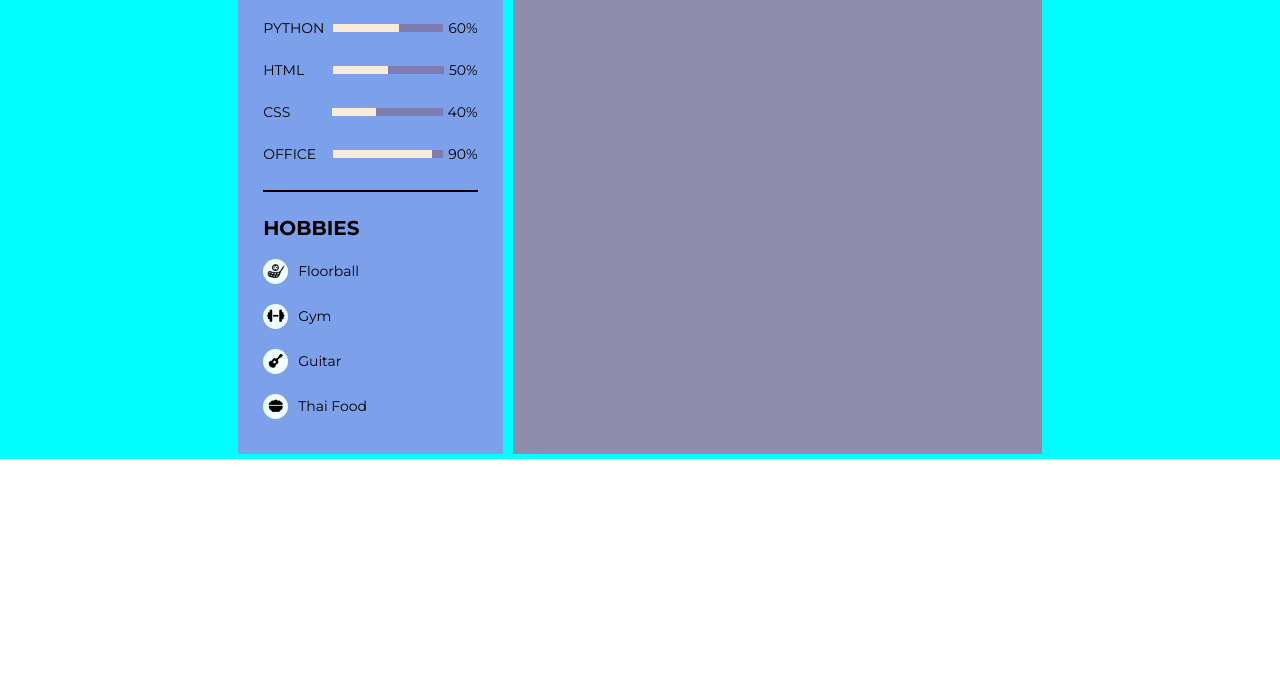
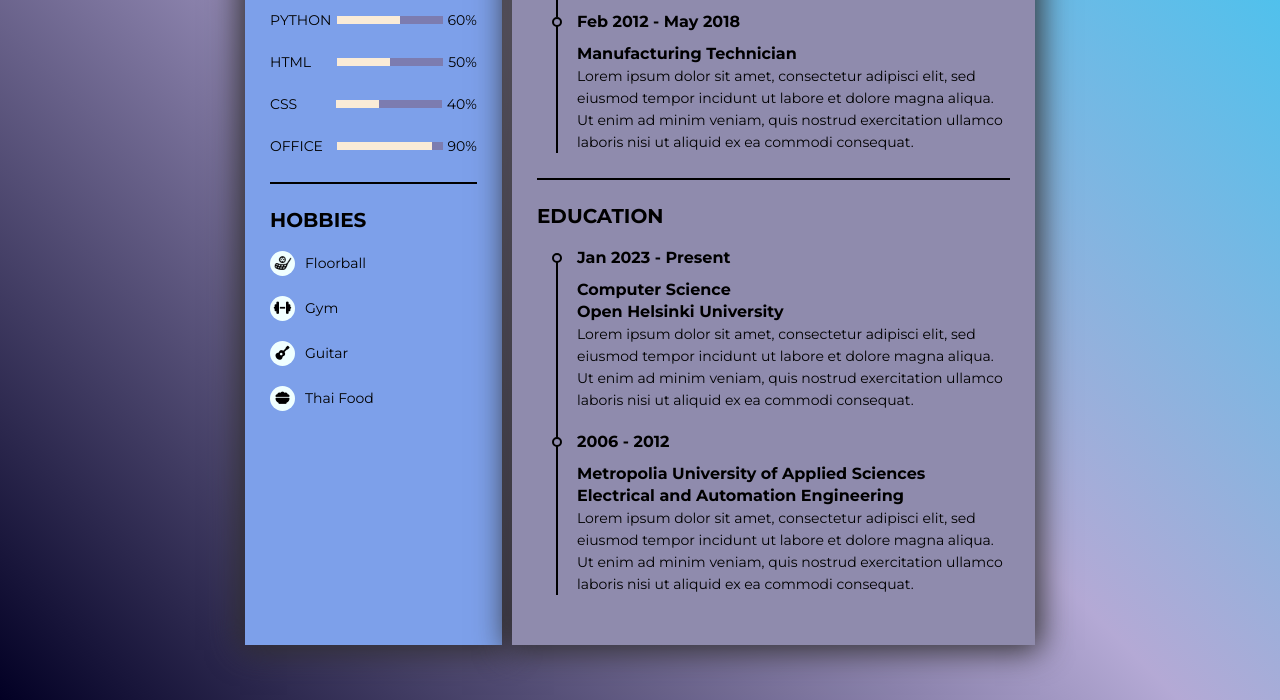
Before and after one commit to ensif/home, a plain HTML site: page index.html in a window 1280 px wide. Shown: the part 642-1342 px from the top of the page. Before the commit the page ends 1101 px from the top, so only its background shows below. Drawn offline with Linux system fonts and the light colour scheme.

Commit message:
Finish right column

```diff
--- a/index.html
+++ b/index.html
@@ -87,8 +87,67 @@
       </div>
     </div>
     <div class="two_thirds">
-      Lorem ipsum
-      Lorem ipsum
+      <div class="item">
+        <p class="title">About me</p>
+        <p>Lorem ipsum dolor sit amet, consectetur adipisci elit, sed eiusmod tempor incidunt ut labore et dolore magna aliqua. Ut enim ad minim veniam, quis nostrud exercitation ullamco laboris nisi ut aliquid ex ea commodi consequat.</p>
+      </div>
+      <div class="item">
+        <p class="title">Work experience</p>
+        <ul>
+          <li>
+            <div class="date">
+              <p class="semi_title">Mar 2022 - Apr 2023</p>
+            </div>
+            <div>
+              <p class="semi_title">Service Engineer</p>
+              <p>Lorem ipsum dolor sit amet, consectetur adipisci elit, sed eiusmod tempor incidunt ut labore et dolore magna aliqua. Ut enim ad minim veniam, quis nostrud exercitation ullamco laboris nisi ut aliquid ex ea commodi consequat.</p>
+            </div>
+          </li>
+          <li>
+            <div class="date">
+              <p class="semi_title">May 2018 - Mar 2022</p>
+            </div>
+            <div>
+              <p class="semi_title">Sr. Manufacturing Technician</p>
+              <p>Lorem ipsum dolor sit amet, consectetur adipisci elit, sed eiusmod tempor incidunt ut labore et dolore magna aliqua. Ut enim ad minim veniam, quis nostrud exercitation ullamco laboris nisi ut aliquid ex ea commodi consequat.</p>
+            </div>
+          </li>
+          <li>
+            <div class="date">
+              <p class="semi_title">Feb 2012 - May 2018</p>
+            </div>
+            <div>
+              <p class="semi_title">Manufacturing Technician</p>
+              <p>Lorem ipsum dolor sit amet, consectetur adipisci elit, sed eiusmod tempor incidunt ut labore et dolore magna aliqua. Ut enim ad minim veniam, quis nostrud exercitation ullamco laboris nisi ut aliquid ex ea commodi consequat.</p>
+            </div>
+          </li>
+        </ul>
+      </div>
+      <div class="item">
+        <p class="title">Education</p>
+        <ul>
+          <li>
+            <div class="date">
+              <p class="semi_title">Jan 2023 - Present</p>
+              </div>
+            <div>
+              <p class="semi_title">Computer Science</p>
+              <p class="semi_title">Open Helsinki University</p>
+              <p>Lorem ipsum dolor sit amet, consectetur adipisci elit, sed eiusmod tempor incidunt ut labore et dolore magna aliqua. Ut enim ad minim veniam, quis nostrud exercitation ullamco laboris nisi ut aliquid ex ea commodi consequat.</p>
+            </div>
+          </li>
+          <li>
+            <div class="date">
+              <p class="semi_title">2006 - 2012</p>
+            </div>
+            <div>
+              <p class="semi_title">Metropolia University of Applied Sciences</p>
+              <p class="semi_title">Electrical and Automation Engineering</p>
+              <p>Lorem ipsum dolor sit amet, consectetur adipisci elit, sed eiusmod tempor incidunt ut labore et dolore magna aliqua. Ut enim ad minim veniam, quis nostrud exercitation ullamco laboris nisi ut aliquid ex ea commodi consequat.</p>
+            </div>
+          </li>
+        </ul>
+      </div>
     </div>
   </div>
 </body>
--- a/style.css
+++ b/style.css
@@ -4,28 +4,34 @@
   font-size: 14px;
   line-height: 22px;
   list-style: none;
+  box-sizing: border-box;
   margin: 0;
   padding: 0;
 }
+html {
+  min-width: 900px;
+}
+body {
+  background: linear-gradient(45deg, rgba(2,0,36,1) 0%, rgba(137,120,189,0.6336659663865547) 45%, rgba(0,212,255,1) 100%);
+}
 .resume_flexbox {
-  background-color: aqua;
   display: flex;
-  justify-content: center;
-  margin-top: 50px;
-  min-width: 22cm;
+  margin: 50px auto;
+  width: 800px;
 }
 
 .one_thirds {
-  width: 7cm;
-  min-width: 7cm;
+  width: 33%;
   margin: 5px;
   background-color: rgb(125, 160, 234);
+  box-shadow: 0px 0px 30px 5px rgb(48, 46, 46);
 }
 .two_thirds {
-  width: 14cm;
-  min-width: 14cm;
+  width: 67%;
   margin: 5px;
+  padding: 25px;
   background-color: rgb(143, 139, 173);
+  box-shadow: 0px 0px 30px 5px rgb(48, 46, 46);
 }
 .avatar img{
   width: 100%;
@@ -39,8 +45,7 @@
   font-size: 20px;
 }
 .semi_title {
-  text-transform: uppercase;
-  font-weight: 500;
+  font-weight: 600;
   font-size: 16px;
 }
 ul {
@@ -94,3 +99,43 @@ span {
   top: 50%;
   transform: translate(-50%, -50%);
 }
+.item {
+  border-bottom: 2px solid;
+  padding: 25px 0px;
+}
+.item:last-child {
+  border-bottom: 0;
+}
+.two_thirds .title {
+  margin-bottom: 20px;
+}
+.two_thirds ul {
+  padding: 0 0 0 40px;
+  overflow: hidden;
+}
+.two_thirds li{
+  position: relative;
+  display: block;
+}
+.two_thirds li::before {
+  position: absolute;
+  left: -25px;
+  top: 6px;
+  content: "";
+  width: 6px;
+  height: 6px;
+  border: 2px solid;
+  border-radius: 50%;
+}
+.two_thirds li::after {
+  position: absolute;
+  left: -21px;
+  top: 14px;
+  content: "";
+  width: 2px;
+  height: 108.5%;
+  background: black;
+}
+.two_thirds .date {
+  margin-bottom: 10px;
+}
```
